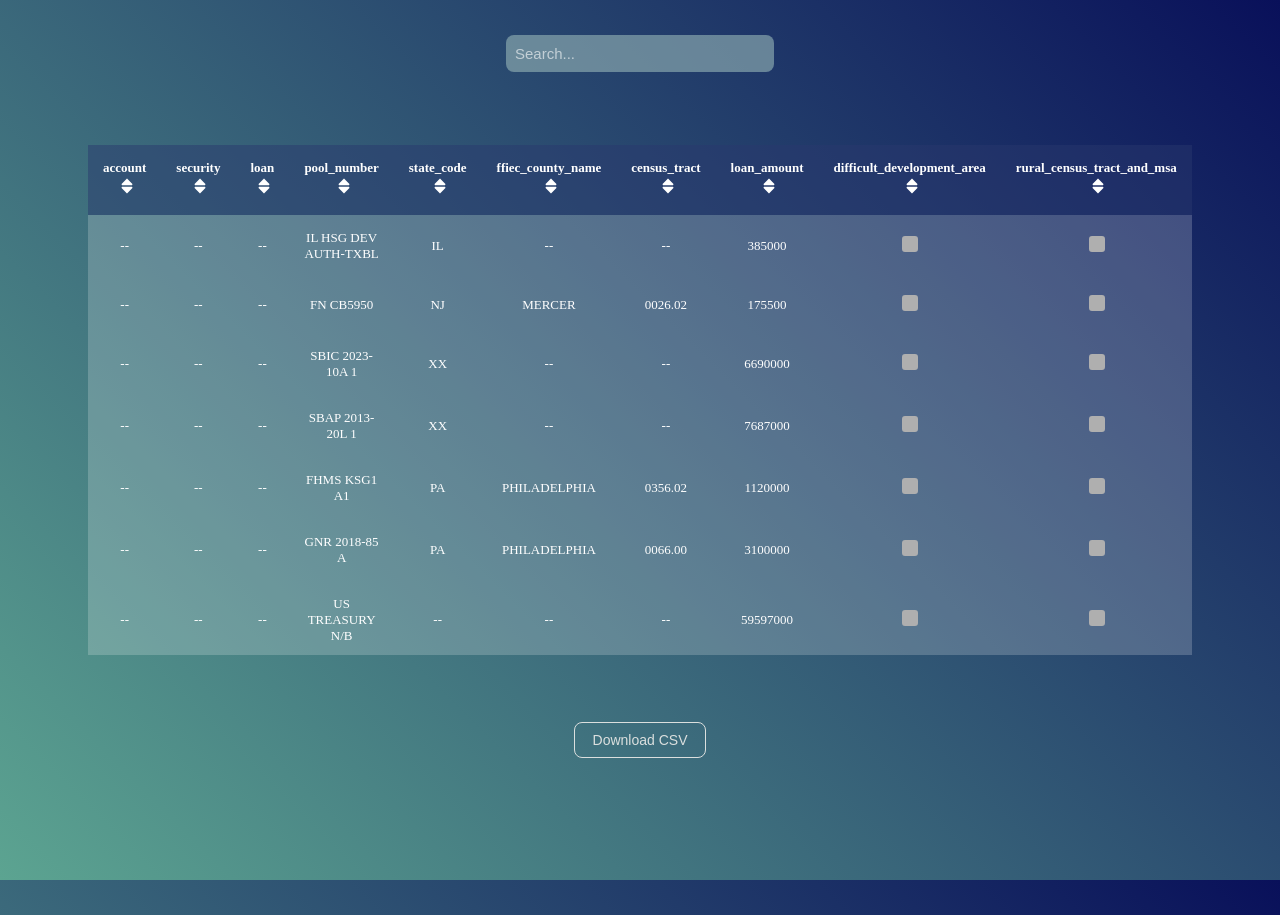
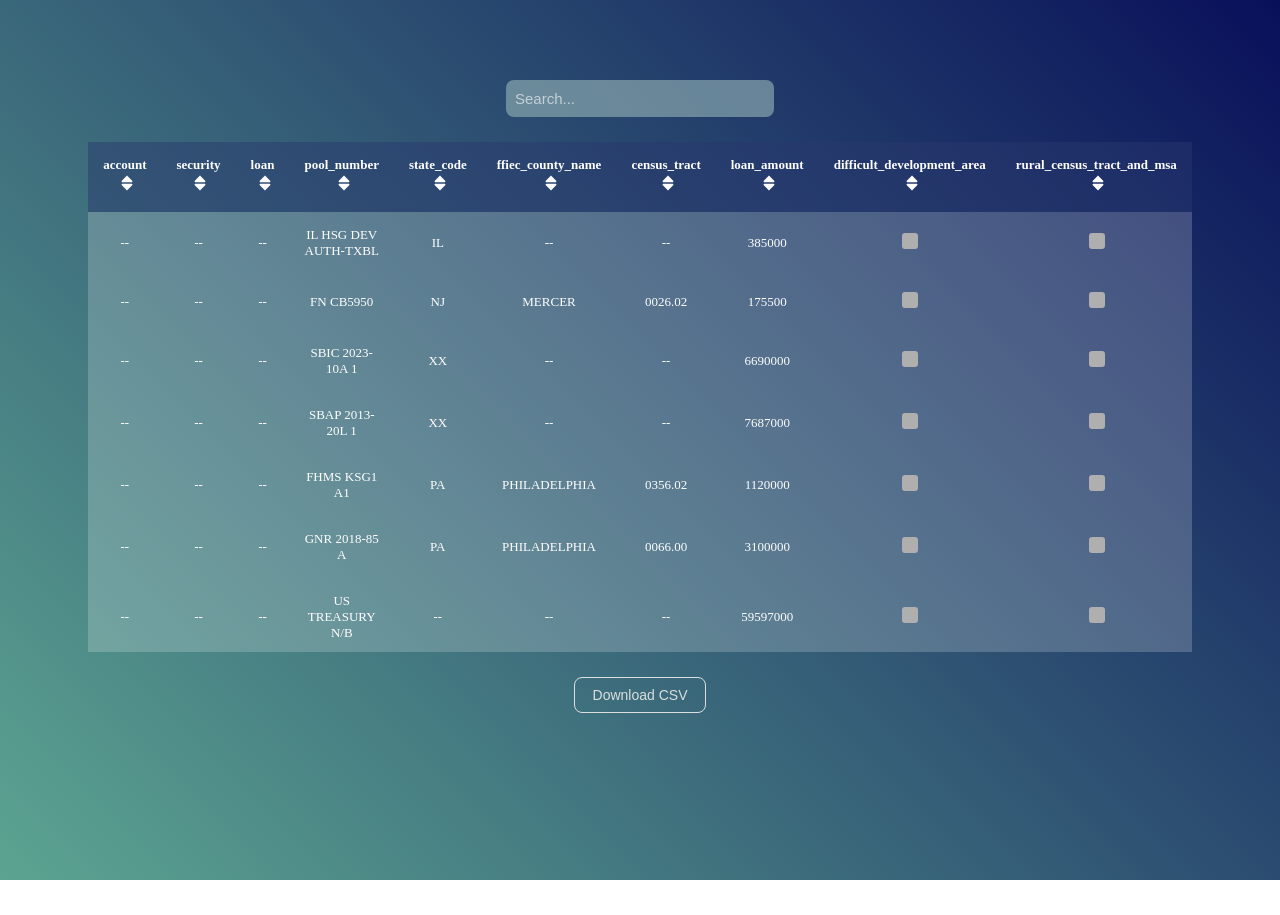
Before and after one commit to jasonmar08/CCM_Table_Challenge, a React (Create React App) app: page / in a window 1280 px wide. After the commit the page ends 880 px from the top, so only its background shows below. Built offline with nearby package versions, Linux system fonts and the light colour scheme; the HTML template or start-up script is replaced by a standard one.

Commit message:
edit style of table

```diff
--- a/src/App.css
+++ b/src/App.css
@@ -6,22 +6,26 @@ body {
 
 html,
 body {
-  height: 110vh;
+  /* height: 100%; */
 }
+
+.App {
+  display: flex;
+  flex-direction: column;
+  align-items: center;
+  margin-top: 80px;
+  row-gap: 25px;
+  height: 100vh;
+}
+
 body {
-  margin: 0;
   background: -webkit-linear-gradient(45deg, #5ca491, #09105a);
   background: linear-gradient(45deg, #5ca491, #09105a);
   font-weight: 100;
 }
 .table-container {
-  position: absolute;
-  top: 50%;
-  left: 50%;
   max-height: 510px;
   overflow-y: scroll;
-  -webkit-transform: translate(-50%, -50%);
-  transform: translate(-50%, -50%);
 }
 
 .table-container::-webkit-scrollbar {
@@ -45,7 +49,6 @@ body {
   display: flex;
   align-items: center;
   justify-content: center;
-  margin-top: 35px;
 }
 
 .search {
@@ -183,7 +186,6 @@ button {
   border-radius: 8px;
   font-size: 14px;
   padding: 9px 18px;
-  margin-top: 650px;
 }
 
 button:hover {
```
